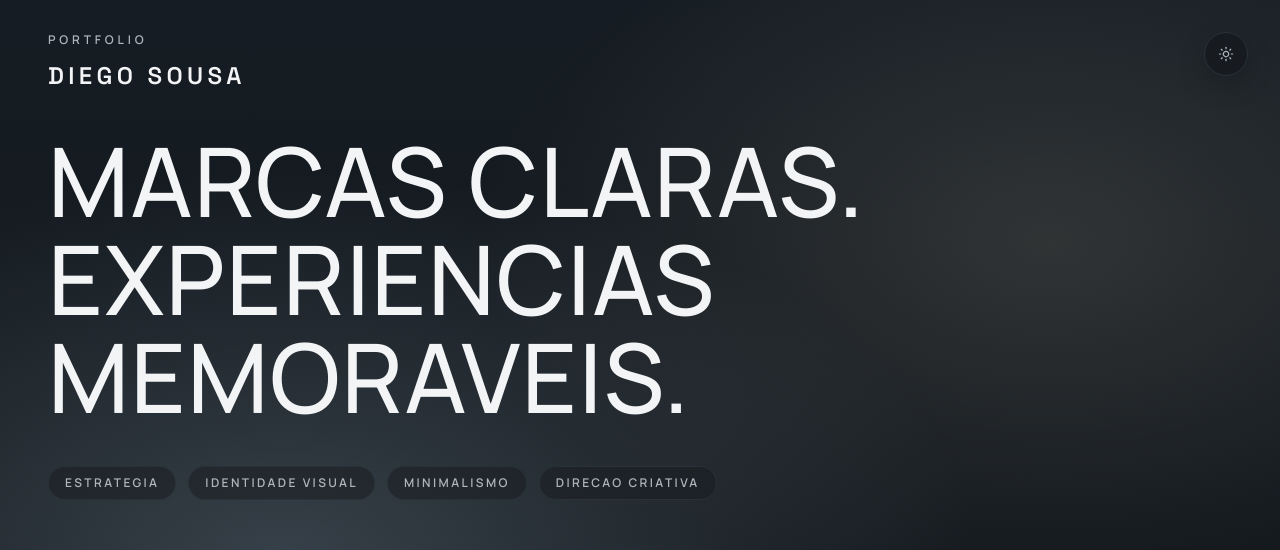
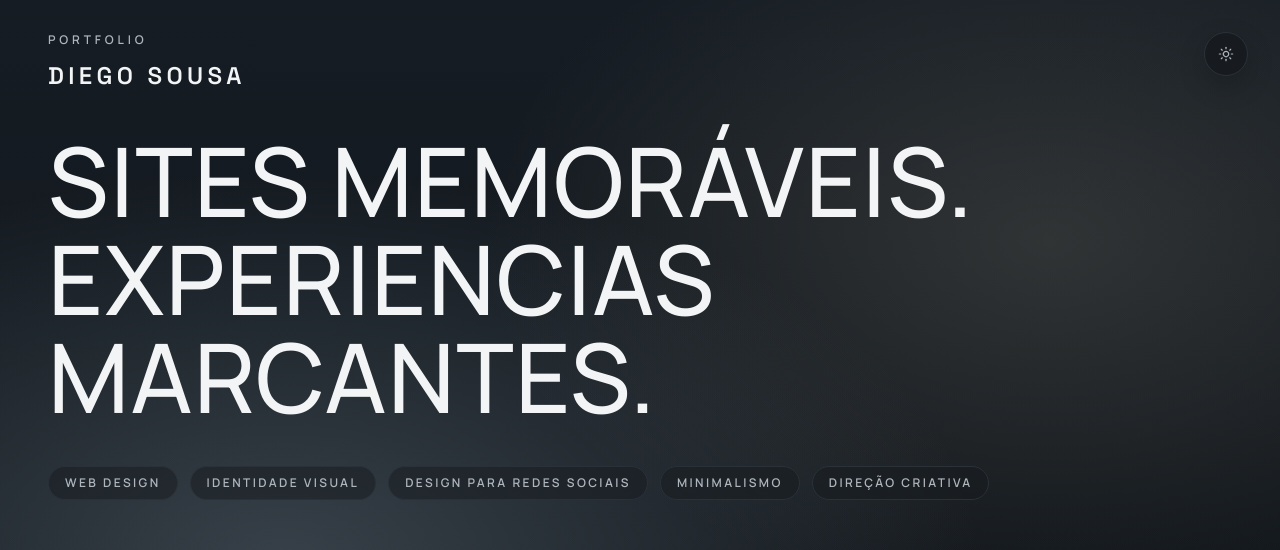
Before and after one commit to DiegoSS14/portfolio-diego-designer, a Next.js app: page / in a window 1280 px wide. Shown: the top 550 px of the page. Built offline with nearby package versions, Linux system fonts and the light colour scheme; no server answers; the database is empty.

Commit message:
chore(content): atualiza dados publicos do perfil

```diff
--- a/src/modules/portfolio/infrastructure/data/portfolioOwnerProfile.ts
+++ b/src/modules/portfolio/infrastructure/data/portfolioOwnerProfile.ts
@@ -8,14 +8,15 @@ export interface PortfolioOwnerProfile {
 
 export const portfolioOwnerProfile: PortfolioOwnerProfile = {
   ownerName: "Diego Sousa",
-  businessStatement: "MARCAS CLARAS. EXPERIENCIAS MEMORAVEIS.",
+  businessStatement: "SITES MEMORÁVEIS. EXPERIENCIAS MARCANTES.",
   businessKeywords: [
-    "Estrategia",
+    "Web Design",
     "Identidade Visual",
+    "Design para redes sociais",
     "Minimalismo",
-    "Direcao Criativa",
+    "Direção Criativa",
   ],
   whatsappUrl:
-    "https://wa.me/5511999999999?text=Oi%20Diego%20Sousa%2C%20quero%20conversar%20sobre%20um%20projeto.",
-  instagramUrl: "https://www.instagram.com/diegosousa",
+    "https://wa.me/5561994569910?text=Oi%20Diego%20Sousa%2C%20quero%20conversar%20sobre%20um%20projeto.",
+  instagramUrl: "https://www.instagram.com/diegos_014/",
 };
```
